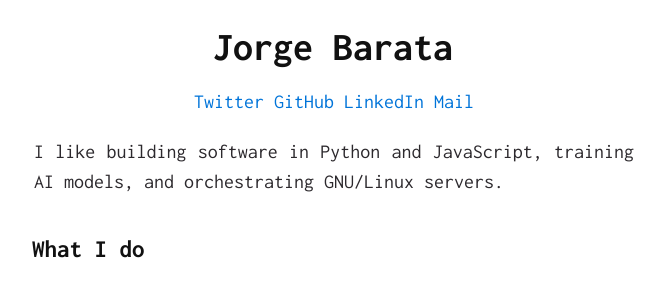
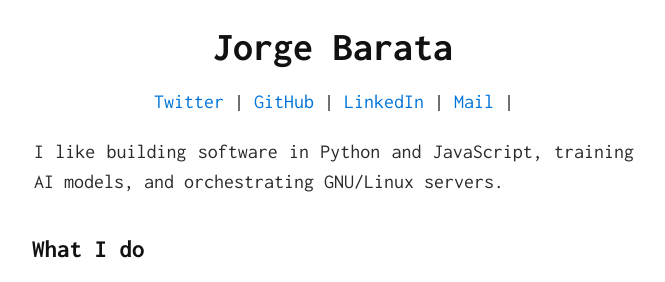
Before and after one commit to jorgebg/jorgebg.github.io, a Jekyll site: the page built from index.md, in a window 1280 px wide. Shown: the part 222-504 px from the top of the page, without its empty margins (306-971 px from the left). Built offline with Jekyll 4.4.1, drawn with Linux system fonts in a browser that asks for light colours.

```diff
--- a/_layouts/index.html
+++ b/_layouts/index.html
@@ -31,7 +31,7 @@
       <h1>{{ page.header }}</h1>
       <section>
         {% for item in page.social %}
-        <a href="{{ item[1] }}">{{ item[0] }}</a>
+        <a href="{{ item[1] }}">{{ item[0] }}</a> |
         {% endfor %}
       </section>
     </header>
```
